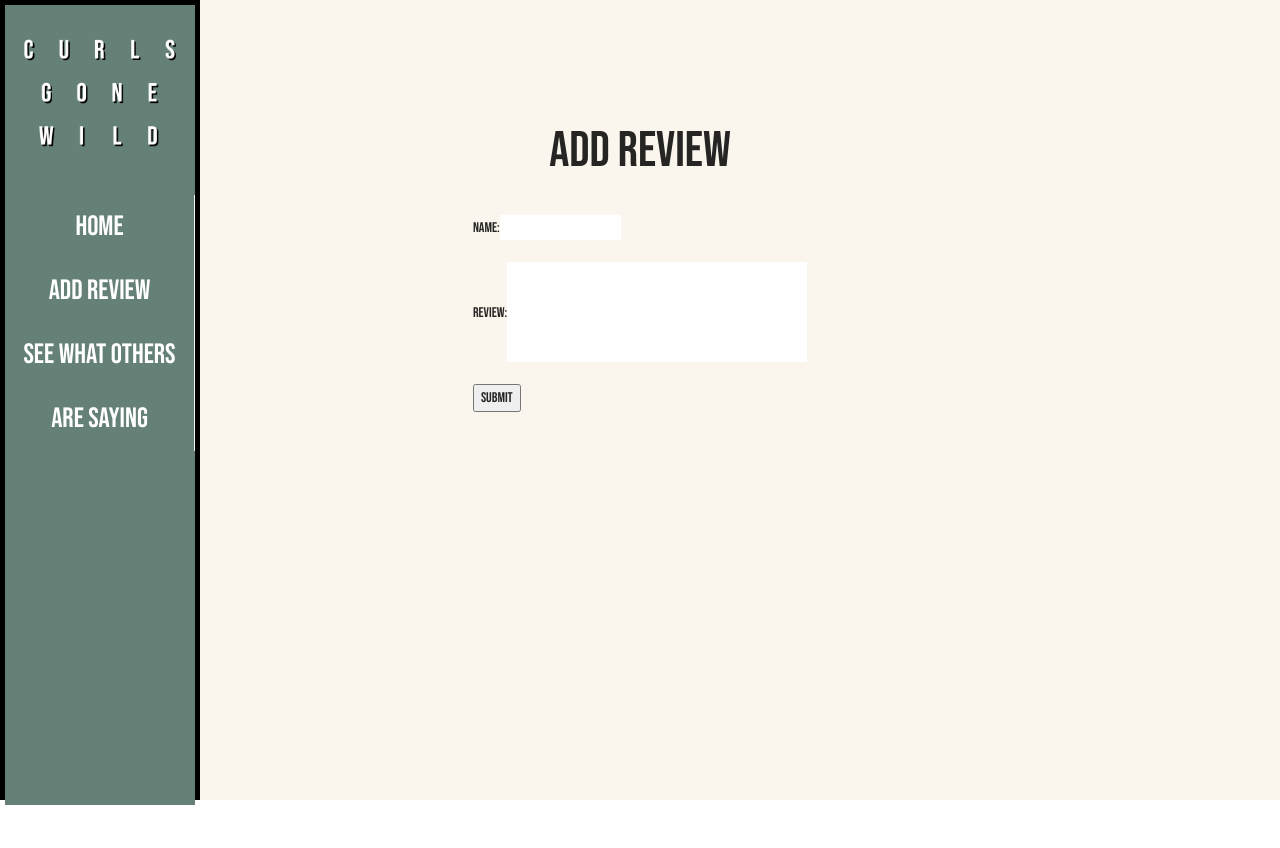
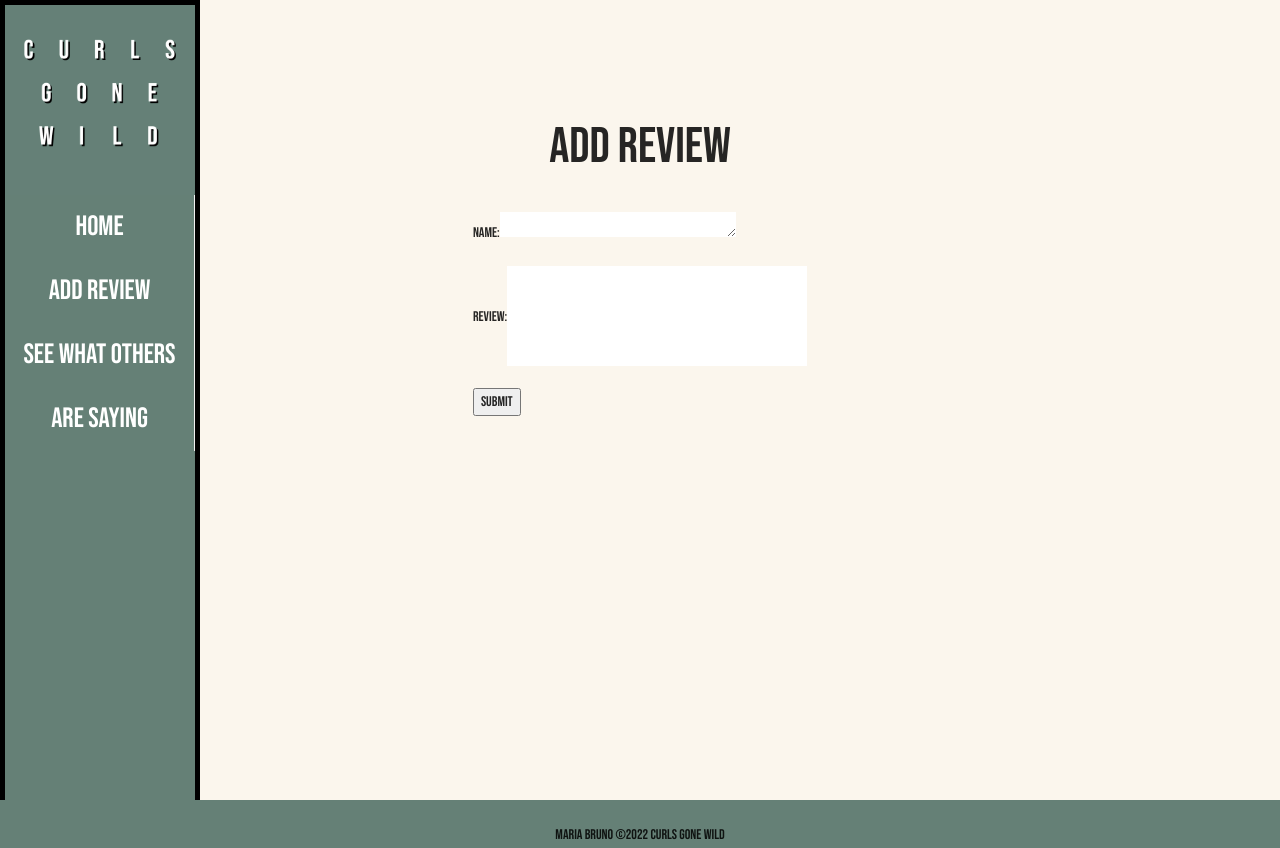
Before and after one commit to brunomaria71/curls-gone-wild-frontend, a React (Create React App) app: page /reviews/add in a window 1280 px wide. Before the commit the page ends 800 px from the top, so only its background shows below. Built offline with nearby package versions, Linux system fonts and the light colour scheme.

Commit message:
making some css changes

```diff
--- a/src/App.js
+++ b/src/App.js
@@ -2,6 +2,7 @@ import { Layout } from "antd";
 import "antd/dist/antd.css";
 import { BrowserRouter, Route, Routes } from "react-router-dom";
 import "./App.css";
+import Footer from "./components/Footer";
 import Menu from "./components/Menu";
 import ResultsPage from "./components/ResultsPage";
 import ReviewForm from "./components/ReviewForm";
@@ -30,6 +31,7 @@ function App() {
             </Content>
           </ResultsContextProvider>
         </UserChoiceContextProvider>
+        <Footer />
       </Layout>
     </BrowserRouter>
   );
--- a/src/components/Products.js
+++ b/src/components/Products.js
@@ -28,7 +28,8 @@ export default function Products() {
       ) : (
         products.map((product) => {
           return (
-            <Col key={product._id} style={{ width: "300px", margin: "0em" }}>
+            <div className="help">
+              <Col key={product._id} style={{ width: "300px", margin: "20%" }}>
                 <Card
                   className="product-card"
                   loading={!product}
@@ -50,6 +51,7 @@ export default function Products() {
                   />
                 </Card>
               </Col>
+            </div>
           );
         })
       )}
--- a/src/components/ReviewForm.js
+++ b/src/components/ReviewForm.js
@@ -40,7 +40,7 @@ export default function ReviewForm() {
         <form onSubmit={handleSubmit} className="form">
           <label for="name">
             Name:
-            <input
+            {/* <input
               className="name-box"
               name="name"
               type="text"
@@ -48,7 +48,17 @@ export default function ReviewForm() {
               onChange={handleChange}
               required="true"
               rows="10"
-            />
+            /> */}
+            <textarea
+              name="name"
+              cols="40"
+              rows="10"
+              className="name-box"
+              value={newReview.name}
+              onChange={handleChange}
+              required="true"
+              type="text"
+            ></textarea>
           </label>
           <br />
           <label for="reviewOfResults">
--- a/src/scenes/Home.js
+++ b/src/scenes/Home.js
@@ -1,5 +1,5 @@
 import { createContext } from "react";
-import Pata from "../components/Footer";
+// import Pata from "../components/Footer";
 import HairCards from "../components/HairCards";
 import Hero from "../components/Hero";
 import "../styles/Home.css";
@@ -14,7 +14,7 @@ export default function Home() {
         <h3>Choose Your Hair Type</h3>
       </div>
       <HairCards />
-      <Pata />
+      {/* <Pata /> */}
     </>
   );
 }
--- a/src/styles/Cards.css
+++ b/src/styles/Cards.css
@@ -10,13 +10,7 @@
   justify-content: right;
   height: 600px;
   /* margin-right: 40px; */
-  margin-left: 90px;
-}
-
-.card-images {
-  width: 300px;
-  height: 300px;
-  border-radius: 10px;
+  margin-left: 175px;
 }
 
 .card-meta-title {
@@ -31,16 +25,7 @@
   justify-content: center;
 }
 
-/* .curly-column {
-  flex-direction: row;
-  display: flex;
-  align-content: center;
-  flex-direction: row;
-  padding: 50px;
-  width: 190px;
-  background-color: blue;
-} */
-
 #card1 {
-  margin: 80px;
+  margin: 120px;
+  margin-top: 15%;
 }
```
Also changed, not shown: src/styles/ProductCards.css (+8 -0 lines). Lines whose indentation alone changed are shown as unchanged.
